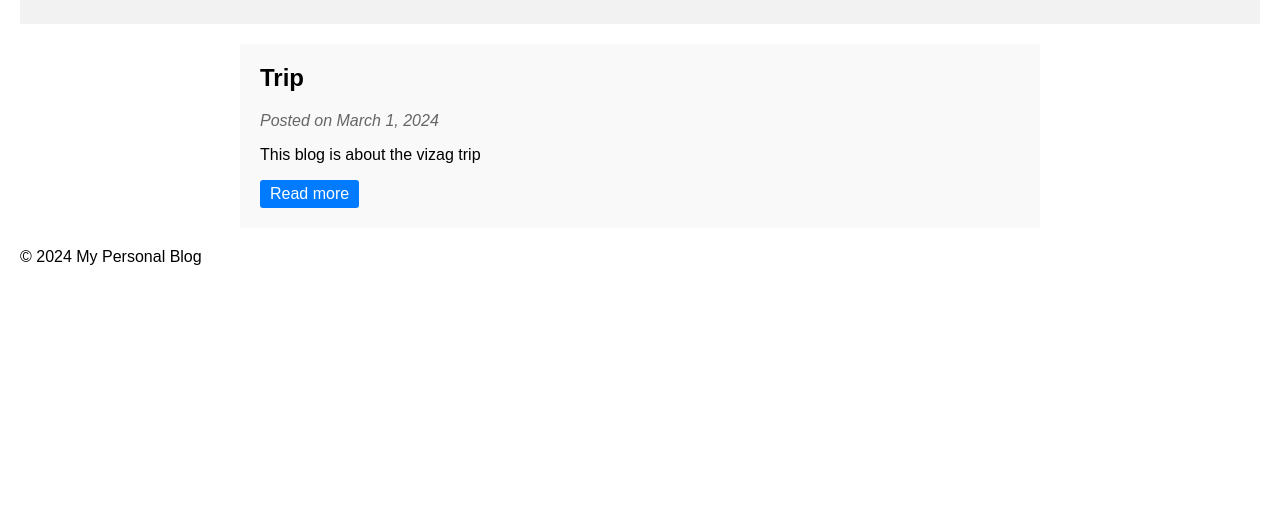
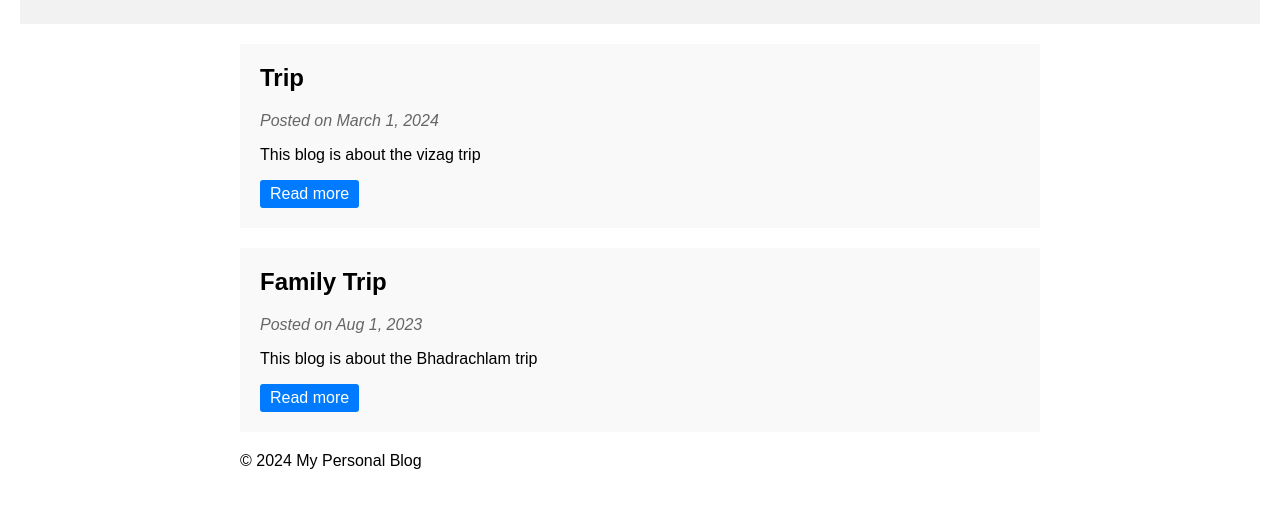
Before and after one commit to Charan2662/FSD, a plain HTML site: page three.html in a window 1280 px wide. Shown: the part 130-638 px from the top of the page. Drawn offline with Linux system fonts and the light colour scheme.

Commit message:
Update three.html

```diff
--- a/three.html
+++ b/three.html
@@ -25,6 +25,13 @@
             <p>This blog is about the vizag trip</p>
             <a href="trip.html" class="read-more">Read more</a>
         </div>
+        <div class="container">
+            <div class="blog-post">
+                <h2>Family Trip</h2>
+                <p class="date">Posted on Aug 1, 2023</p>
+                <p>This blog is about the Bhadrachlam trip</p>
+                <a href="trip2.html" class="read-more">Read more</a>
+            </div>
 
 
 
```
